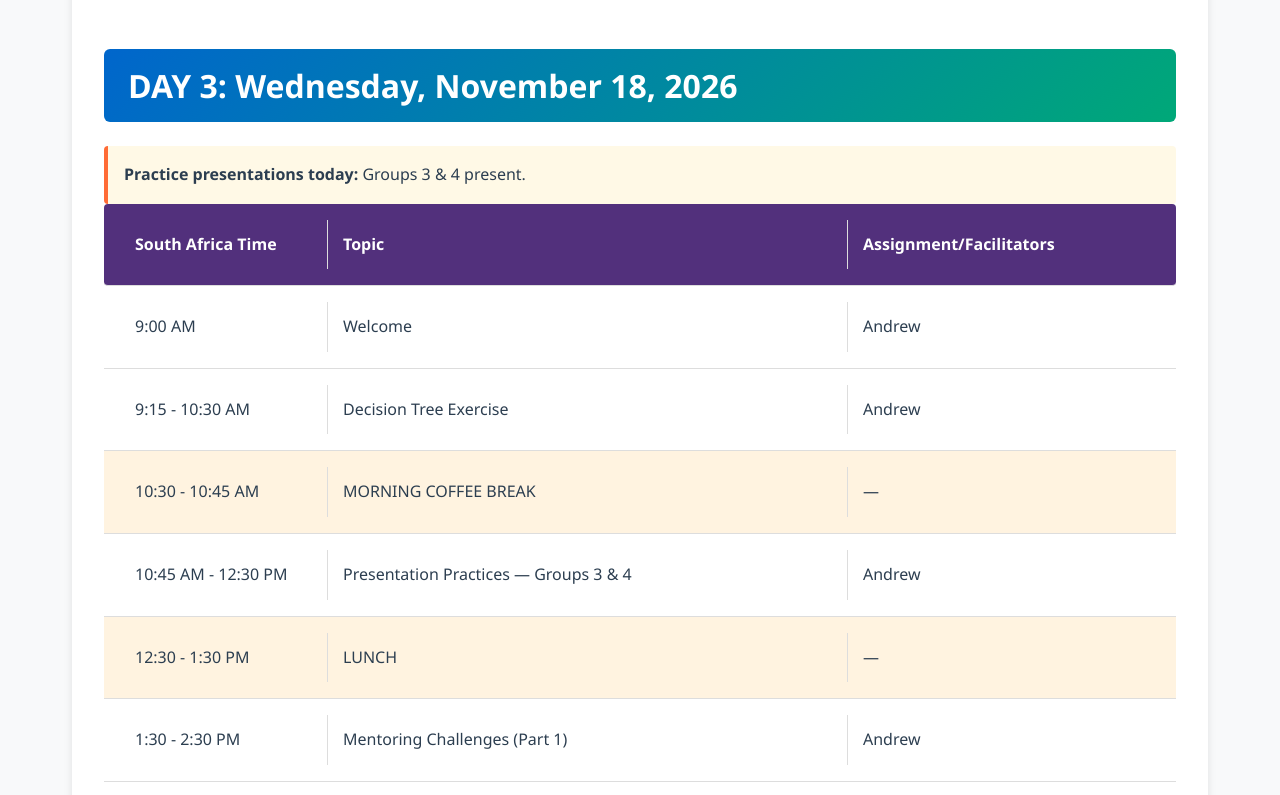
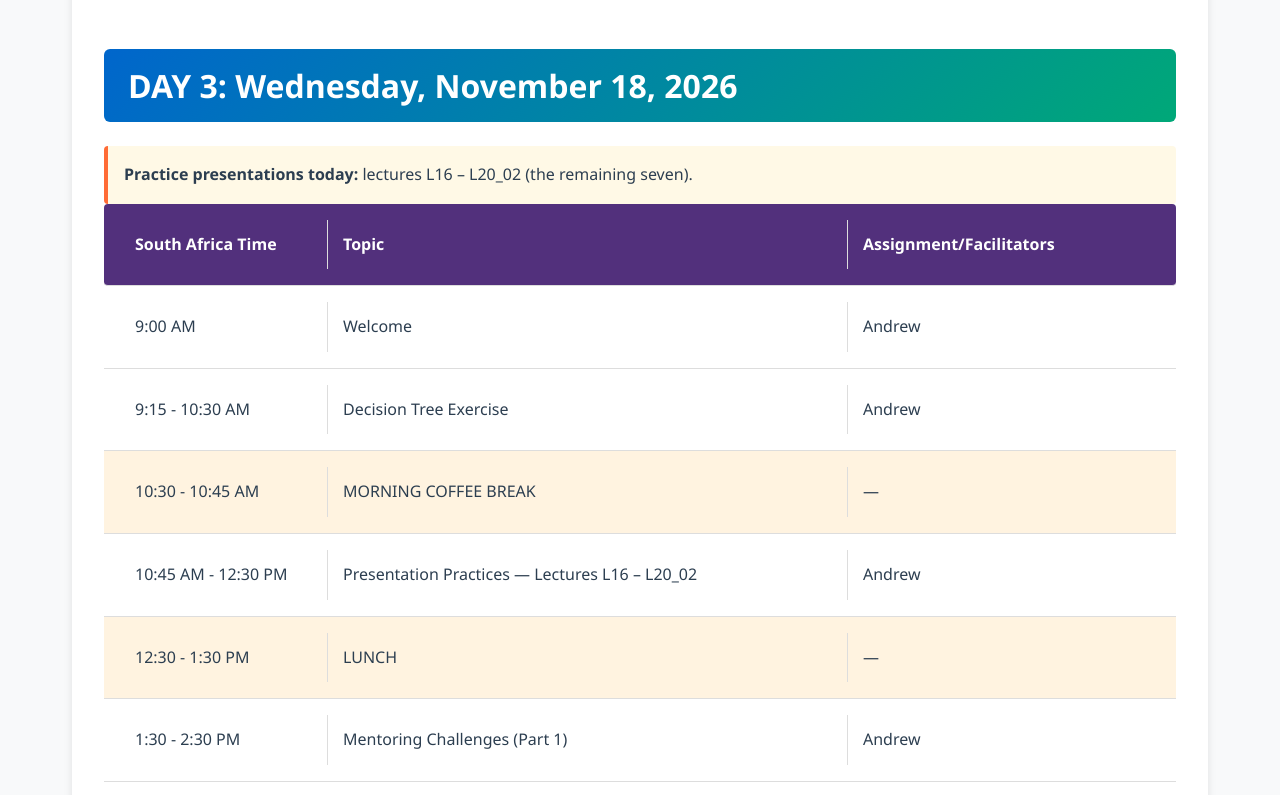
Before and after one commit to datatopolicy/South-Africa_TOT, a plain HTML site: page agenda.html in a window 1280 px wide. Shown: the part 3319-4114 px from the top of the page. Drawn offline with Linux system fonts and the light colour scheme.

Commit message:
Remove Chandra from agenda facilitator column; note presentation groups by day

```diff
--- a/agenda.html
+++ b/agenda.html
@@ -151,7 +151,7 @@
 
         <section class="agenda-day">
             <h2 class="day-header">DAY 2: Tuesday, November 17, 2026</h2>
-            <div class="note-box"><strong>Practice presentations today:</strong> Groups 1 &amp; 2 present.</div>
+            <div class="note-box"><strong>Practice presentations today:</strong> lectures L01_01 &ndash; L15 (the first eight, in order).</div>
             <div class="agenda-table">
                 <div class="agenda-row header">
                     <div>South Africa Time</div>
@@ -223,7 +223,7 @@
 
         <section class="agenda-day">
             <h2 class="day-header">DAY 3: Wednesday, November 18, 2026</h2>
-            <div class="note-box"><strong>Practice presentations today:</strong> Groups 3 &amp; 4 present.</div>
+            <div class="note-box"><strong>Practice presentations today:</strong> lectures L16 &ndash; L20_02 (the remaining seven).</div>
             <div class="agenda-table">
                 <div class="agenda-row header">
                     <div>South Africa Time</div>
@@ -251,7 +251,7 @@
 
                 <div class="agenda-row">
                     <div>10:45 AM - 12:30 PM</div>
-                    <div>Presentation Practices &mdash; Groups 3 &amp; 4</div>
+                    <div>Presentation Practices &mdash; Lectures L16 &ndash; L20_02</div>
                     <div>Andrew</div>
                 </div>
 
```
